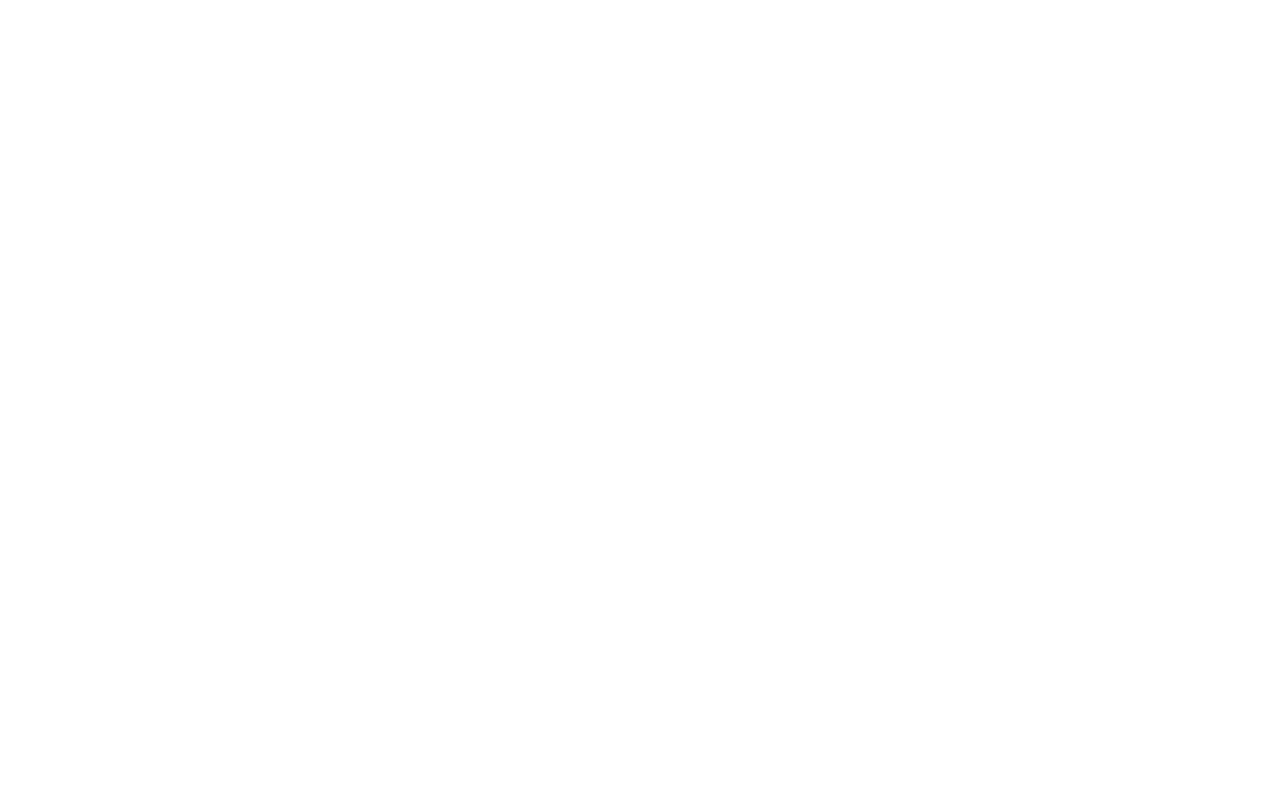
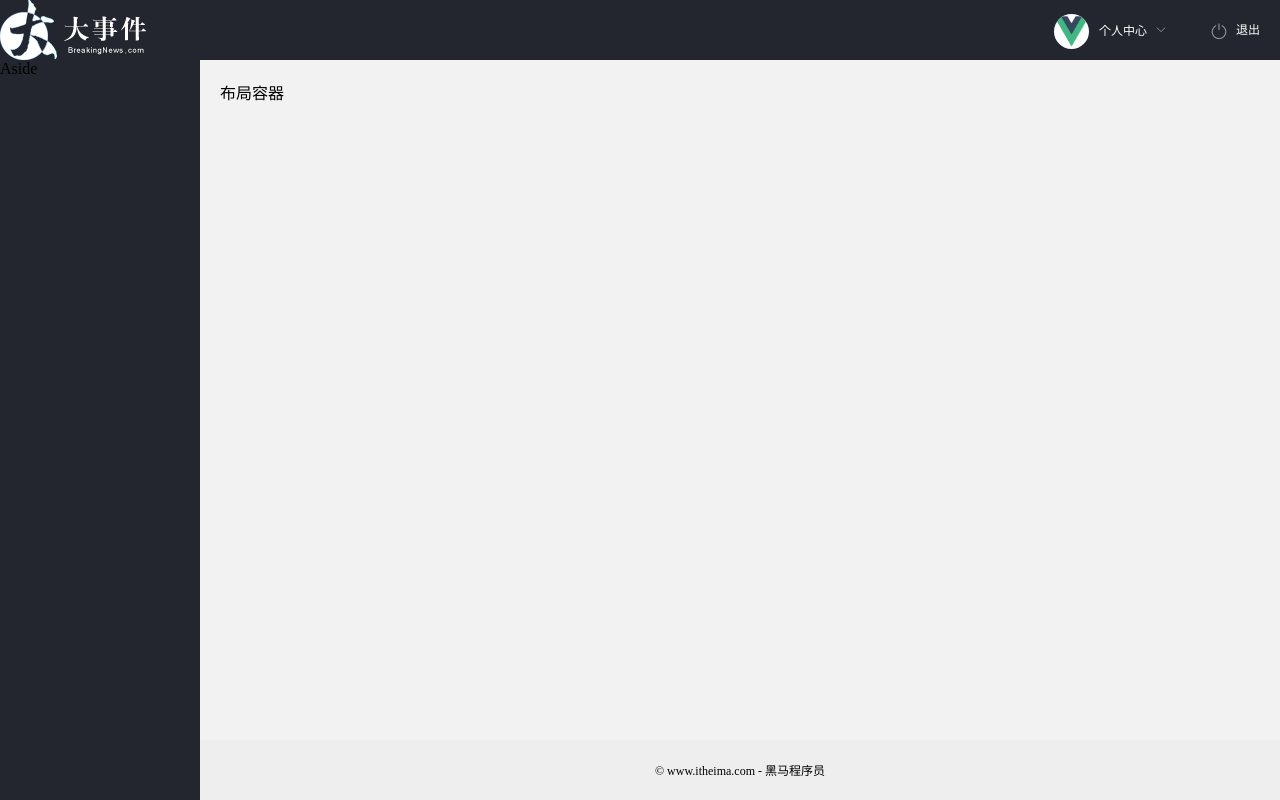
Before and after one commit to zdkhero/big-event, a Vue app in the folder main/: page / in a window 1280 px wide. Built offline with nearby package versions, Linux system fonts and the light colour scheme.

Commit message:
绘制布局容器

```diff
--- /dev/null
+++ b/main/src/layout/Layout.vue
@@ -0,0 +1,83 @@
+<template>
+  <el-container class="main-container">
+    <!-- 头部区域 -->
+    <el-header>
+      <!-- 左侧的 logo -->
+      <img src="@/assets/images/logo.png" alt="" />
+      <!-- 右侧的菜单 -->
+      <el-menu
+        class="el-menu-top"
+        mode="horizontal"
+        background-color="#23262E"
+        text-color="#fff"
+        active-text-color="#409EFF"
+      >
+        <el-submenu index="1">
+          <template slot="title">
+            <!-- 头像 -->
+            <img src="@/assets/logo.png" alt="" class="avatar" />
+            <span>个人中心</span>
+          </template>
+          <el-menu-item index="1-1"><i class="el-icon-s-operation"></i>基本资料</el-menu-item>
+          <el-menu-item index="1-2"><i class="el-icon-camera"></i>更换头像</el-menu-item>
+          <el-menu-item index="1-3"><i class="el-icon-key"></i>重置密码</el-menu-item>
+        </el-submenu>
+        <el-menu-item index="2"><i class="el-icon-switch-button"></i>退出</el-menu-item>
+      </el-menu>
+    </el-header>
+    <el-container>
+      <!-- 侧边栏区域 -->
+      <el-aside width="200px">Aside</el-aside>
+      <el-container>
+        <!-- 页面主体区域 -->
+        <el-main>
+          布局容器
+        </el-main>
+        <!-- 底部 footer 区域 -->
+        <el-footer>© www.itheima.com - 黑马程序员</el-footer>
+      </el-container>
+    </el-container>
+  </el-container>
+</template>
+
+<script>
+export default {
+  name: 'Layout'
+}
+</script>
+
+<style lang="scss" scoped>
+.main-container {
+  height: 100%;
+  .el-header,
+  .el-aside {
+    background-color: #23262e;
+  }
+  .el-header {
+    padding: 0;
+    display: flex;
+    justify-content: space-between;
+  }
+  .el-main {
+    overflow-y: scroll;
+    height: 0;
+    background-color: #F2F2F2;
+  }
+  .el-footer {
+    background-color: #eee;
+    font-size: 12px;
+    display: flex;
+    justify-content: center;
+    align-items: center;
+  }
+}
+
+.avatar {
+  border-radius: 50%;
+  width: 35px;
+  height: 35px;
+  background-color: #fff;
+  margin-right: 10px;
+  object-fit: cover;
+}
+</style>
--- a/main/src/router/index.js
+++ b/main/src/router/index.js
@@ -8,6 +8,11 @@
     path: '/login',
     name: 'login',
     component: () => import('@/views/Login/index.vue')
+  },
+  {
+    path: '/',
+    name: 'Layout',
+    component: () => import('@/layout/Layout.vue')
   }
 ]
 
--- a/main/src/views/Login/index.vue
+++ b/main/src/views/Login/index.vue
@@ -81,6 +81,8 @@
       this.$message.success(res.message)
       // 4. 把 token 记录到 vuex 中
       this.$store.commit('setToken', res.token)
+      // 5. 登录成功之后，跳转到后台主页
+      this.$router.push('/')
     }
   }
 }
```
